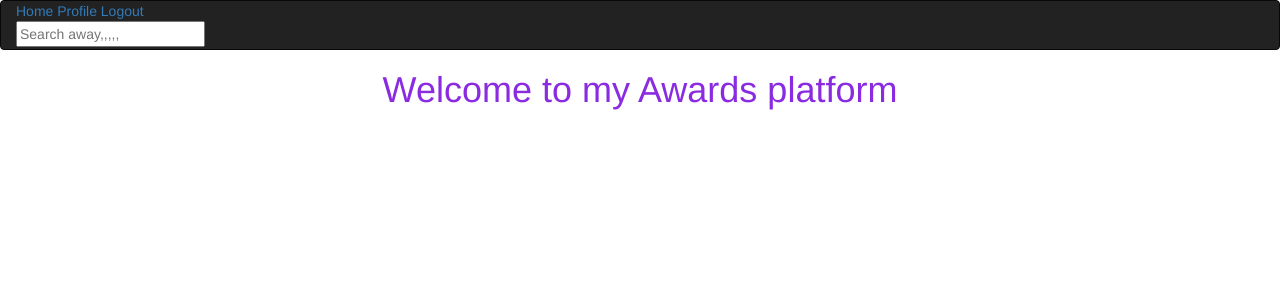
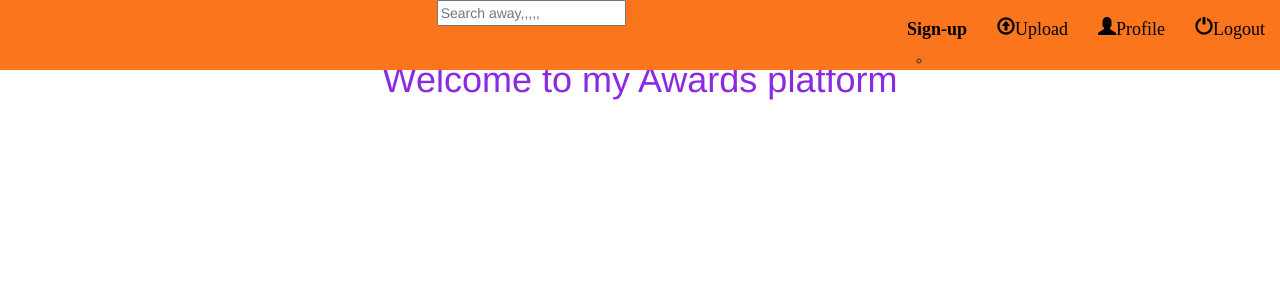
Before and after one commit to Libb521/awards, a Django app: page / in a window 1280 px wide. Shown: the top 300 px of the page. Run offline with Django 3.2, Linux system fonts and the light colour scheme; some libraries are stand-ins or nearby versions; some web fonts are replaced.

Commit message:
created a new navbar so that it looks more appealing than it already is for the user

```diff
--- a/awardsapp/templates/navbar.html
+++ b/awardsapp/templates/navbar.html
@@ -6,27 +6,60 @@
   <meta name="viewport" content="width=device-width, initial-scale=1">
 </head>
 <body>
-<nav class="navbar navbar-inverse">
-  <div class="container-fluid">
 
-    <div class="w3-main" ">
-        <div class="w3-bar w3-black">
-            <a href="{%url 'home'%}" onclick="w3_close()" class="w3-bar-item w3-button w3-padding w3-text-green"><i
-            class="fa fa-home fa-fw w3-margin-right"></i>Home</a>
-            <a href="{%url 'profile'%}" onclick="w3_close()" class="w3-bar-item w3-button w3-padding"><i
-            class="fa fa-user fa-fw w3-margin-right"></i>Profile</a>
-            <a href="/logout" onclick="w3_close()" class="w3-bar-item w3-button w3-padding"><i
-            class="fa fa-sign-out fa-fw w3-margin-right"></i>Logout</a>
+<nav id="grad" class="navbar-fixed-top navbar-default">
+    <div class="navbar-collapse ">
+      <div class="row">
+        <!-- ICON -->
+        <div class="col-md-4">
+          <ul class="nav navbar-nav navbar-left">
+
+          </ul>
+        </div>
+
+        <div class="col-md-4">
             <form role="search" class="w3-hide-small" action="{%url 'search'%}">
-                    <input type="text" name="project"
-                        class="w3-bar-item w3-input w3-transparent w3-padding-large w3-hover-light-grey w3-right"
-                        placeholder="Search away,,,,,">
-                </form>
+                <input type="text" name="project"
+                    class="w3-bar-item w3-input w3-transparent w3-padding-large w3-hover-light-grey w3-left"
+                    placeholder="Search away,,,,,">
+            </form >
+        </div>
+
+        <div class="col-md-4">
+          <ul style="padding-right: 15px;" class="nav navbar-nav navbar-right">
+            <li>
+              <a style="font-size:18px;color:black;font-weight: bold;" class="glyphicon glyphicon-signin "
+                href="{% url 'signup' %}">Sign-up</a>
+            </li>
+            <li>
+              <a style="font-size:18px;color:black;" class="glyphicon glyphicon-upload "
+                href="{% url 'upload_form' %}">Upload</a>
+            </li>
+            <li>
+              <a style="font-size:18px;color:black" class="glyphicon glyphicon-user "
+                href="{% url 'profile' %}">Profile</a>
+            </li>
+            <li>
+              <a style="font-size:18px;color:black" class="glyphicon glyphicon-off " href="/logout">Logout</a>
+            </li>
+            <div class="collapse navbar-collapse" id="mainMenu">
+              <ul class="navbar-nav ml-auto">
+                <li class="nav-item">
+                  <a class="nav-link" href="{% url 'profile' %}">{{ user.username }}</a>
+                </li>
+              </ul>
             </div>
+          </ul>
+      </div>
 
-            </div>
+  </nav>
+  <br>
+  <br>
+  <style>
+  #grad {
+    background-color: rgb(250, 117, 28);
+  }
+  </style>
 
-  </div>
-</nav>
 </body>
 </html>
```
